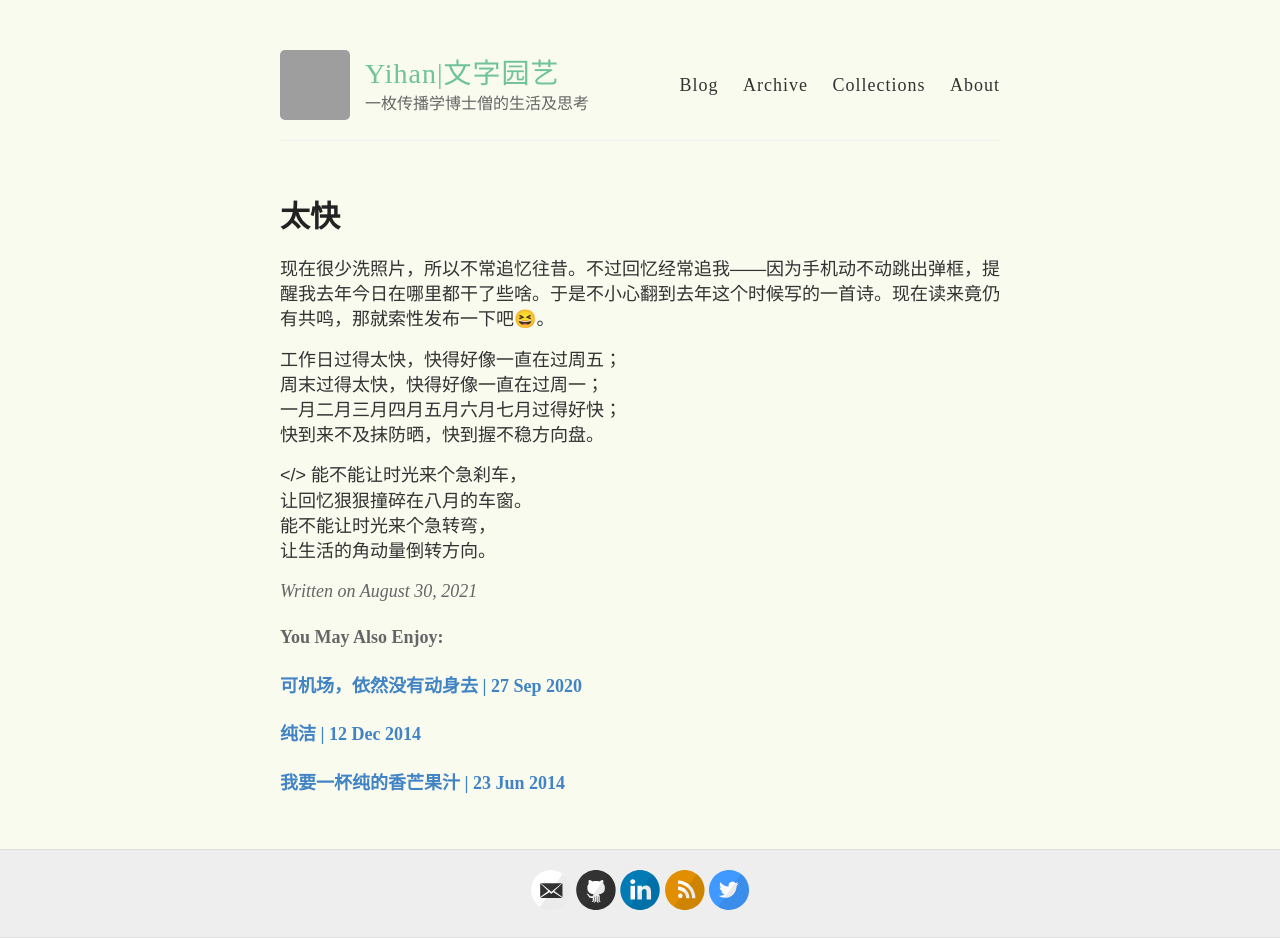
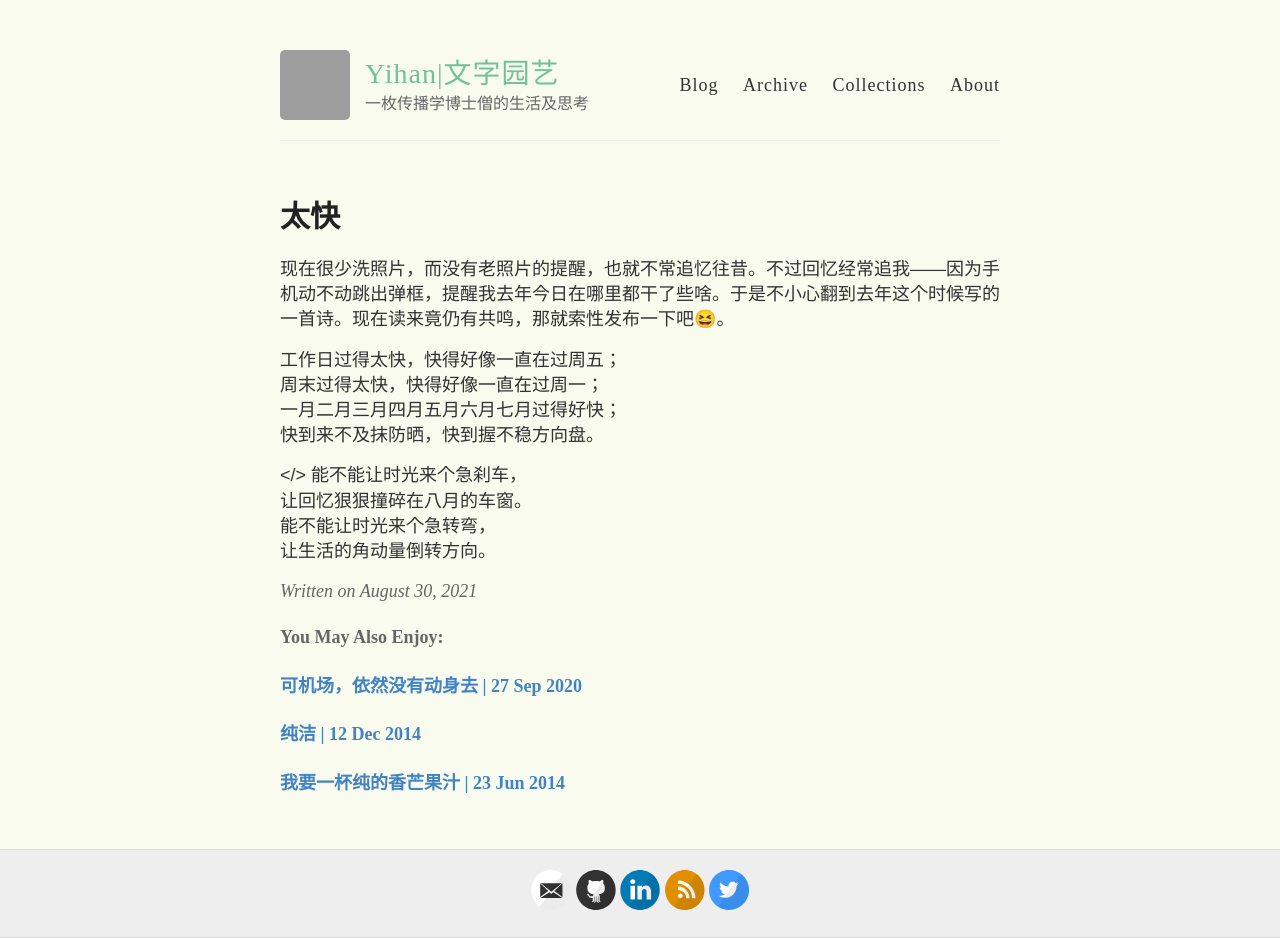
Before and after one commit to yihanxu/yihanxu.github.io, a Jekyll site: the page built from _posts/2021-08-30-too-fast.md, in a window 1280 px wide. Built offline with Jekyll 4.4.1, drawn with Linux system fonts in a browser that asks for light colours; comment, search, counter and statistics services are not loaded; grey boxes are pictures that could not be loaded.

Commit message:
Update 2021-08-30-too-fast.md

```diff
--- a/_posts/2021-08-30-too-fast.md
+++ b/_posts/2021-08-30-too-fast.md
@@ -6,7 +6,7 @@ tags: 八月 时间 回忆 诗
 category: 诗
 ---
 
-现在很少洗照片，所以不常追忆往昔。不过回忆经常追我——因为手机动不动跳出弹框，提醒我去年今日在哪里都干了些啥。于是不小心翻到去年这个时候写的一首诗。现在读来竟仍有共鸣，那就索性发布一下吧😆。
+现在很少洗照片，而没有老照片的提醒，也就不常追忆往昔。不过回忆经常追我——因为手机动不动跳出弹框，提醒我去年今日在哪里都干了些啥。于是不小心翻到去年这个时候写的一首诗。现在读来竟仍有共鸣，那就索性发布一下吧😆。
 
 工作日过得太快，快得好像一直在过周五；<br/>
 周末过得太快，快得好像一直在过周一；<br/>
```
